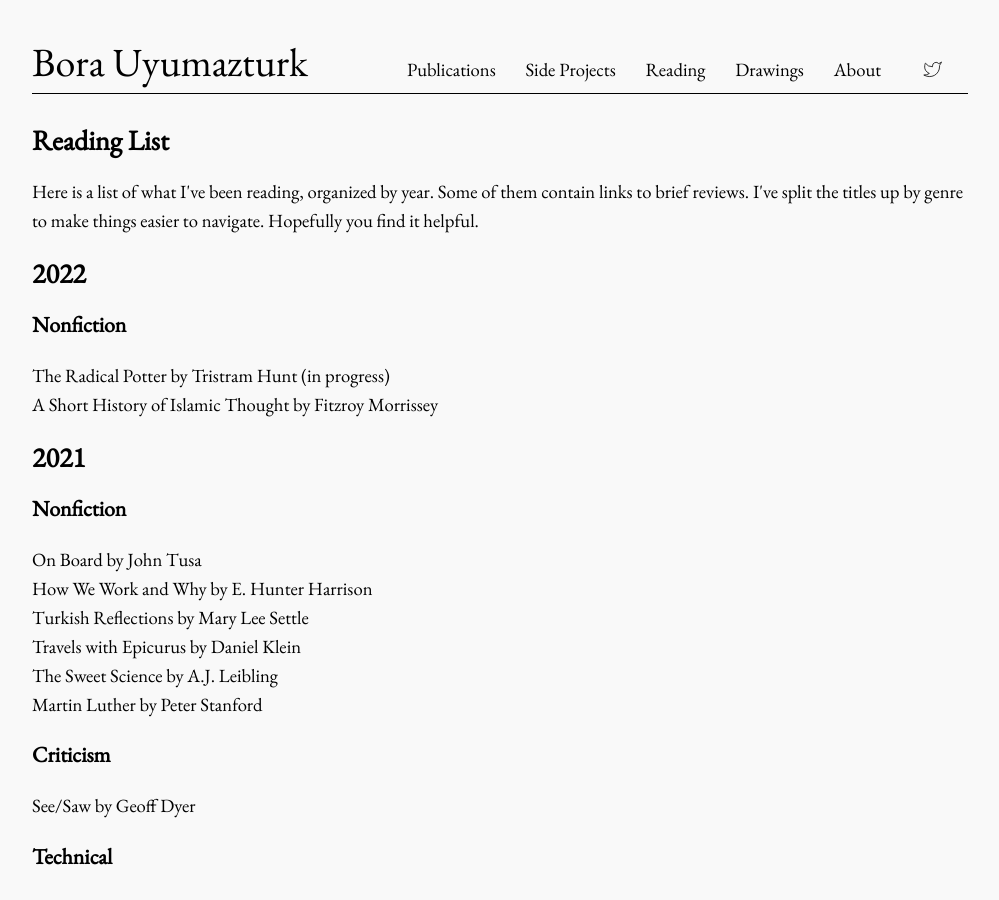
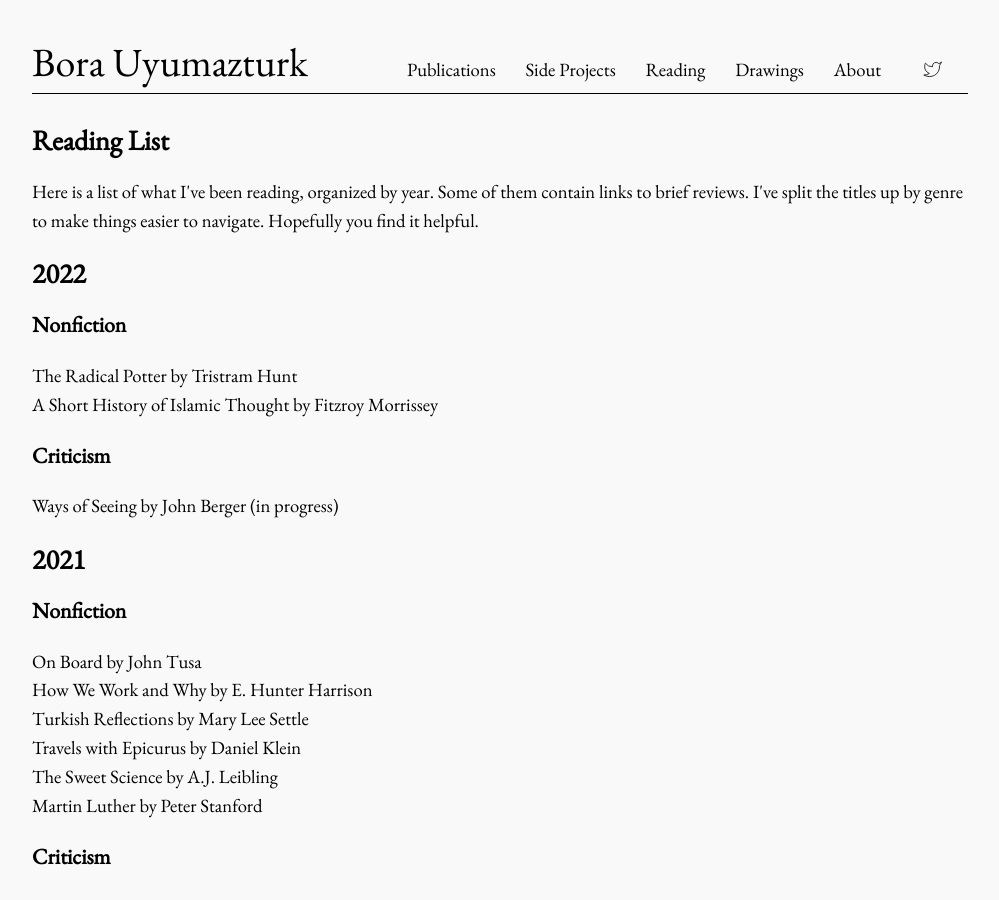
Before and after one commit to bora-uyumazturk/bora-uyumazturk.github.io, a Jekyll site: the page built from reading.html, in a window 1280 px wide and 900 px high. Shown: the whole window, without its empty margins (140-1139 px from the left). Built offline with Jekyll 4.4.1, drawn with Linux system fonts in a browser that asks for light colours.

Commit message:
Update reading.html

```diff
--- a/reading.html
+++ b/reading.html
@@ -16,8 +16,12 @@ title: Reading
 
   <h3>Nonfiction</h2>
 
-  The Radical Potter by Tristram Hunt (in progress) <br>
-  A Short History of Islamic Thought by Fitzroy Morrissey <br>
+  The Radical Potter by Tristram Hunt <br>
+  A Short History of Islamic Thought by Fitzroy Morrissey
+
+  <h3>Criticism</h3>
+
+  Ways of Seeing by John Berger (in progress)
 
   <h2>2021</h2>
 
```
